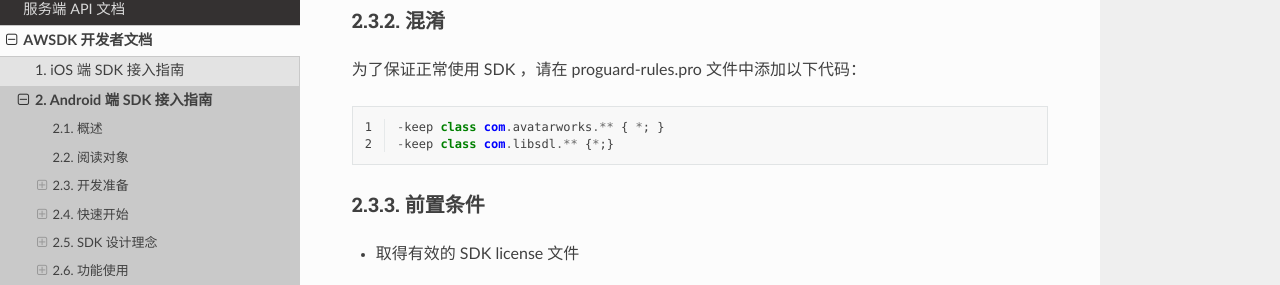
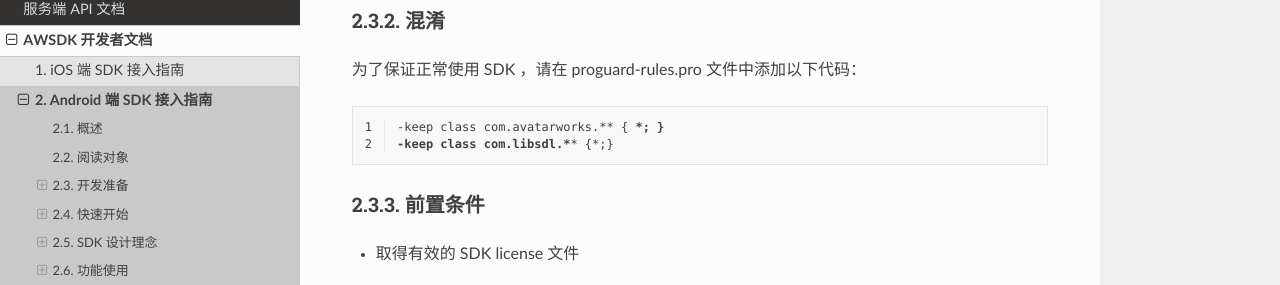
Before and after one commit to avatarworks/doc, a Sphinx documentation site: the page built from source/awsdk/android.rst, in a window 1280 px wide and 900 px high, scrolled down 421 px. Shown: the part 140-425 px from the top of the window. Built offline with Sphinx 7.4.7 and the Read the Docs theme 2.0.0, drawn with Linux system fonts in a browser that asks for light colours.

Commit message:
Update android.rst

```diff
--- a/source/awsdk/android.rst
+++ b/source/awsdk/android.rst
@@ -24,7 +24,7 @@ AWSDK 是一个适用于 Android 的虚拟人解决方案。
 
 为了保证正常使用 SDK ，请在 proguard-rules.pro 文件中添加以下代码：
 
-.. code-block::
+.. code-block:: guess
   :linenos:
 
   -keep class com.avatarworks.** { *; }
@@ -62,7 +62,7 @@ SDK 集成
 
 双击打开您的工程目录下的 build.gradle，确保已经添加了如下依赖，如下所示：
 
-.. code-block:: gradle
+.. code-block:: guess
    :linenos:
 
   dependencies {
```
